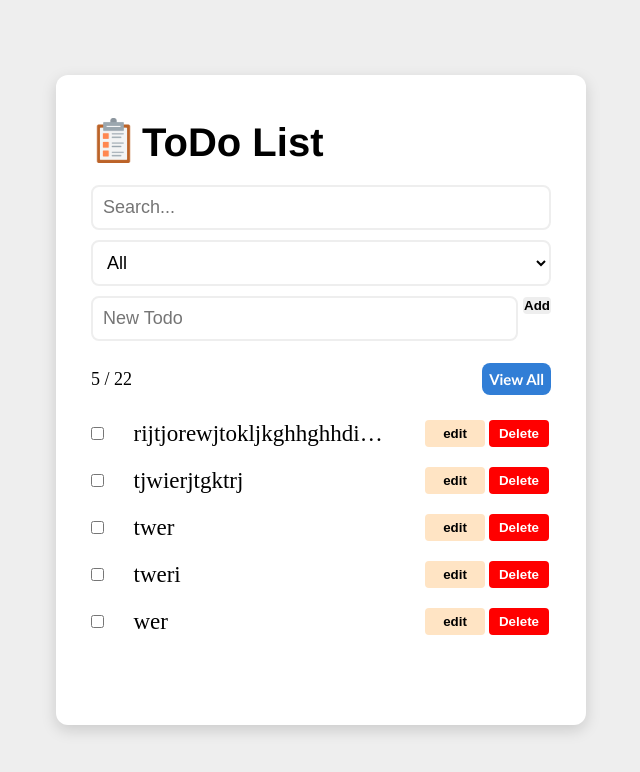
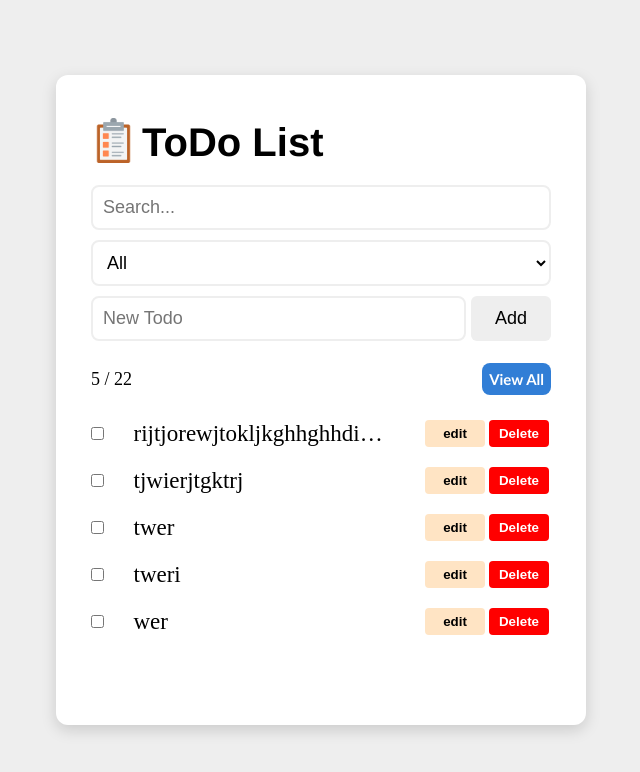
Before and after one commit to AvaniSujith/Todo-Typescript, a Vue app: page / in a window 1280 px wide. Shown: the top 772 px of the page, without its empty margins (319-959 px from the left). Built offline with nearby package versions, Linux system fonts and the light colour scheme; data requests are answered from the project's data file.

Commit message:
style: add button style issues

```diff
--- a/src/components/AddTask.vue
+++ b/src/components/AddTask.vue
@@ -43,7 +43,6 @@ const handleAddTask = () => {
 
     <div class="add-btn-container">
       <button
-        class="add-task-btn"
         :disabled="isAddButtonDisabled"
         @click="handleAddTask"
       >
@@ -75,7 +74,7 @@ button:disabled {
   color: #000;
 }
 
-.add-button {
+button {
   background-color: #317ed6;
   padding: 8px;
   font-size: 18px;
@@ -83,6 +82,7 @@ button:disabled {
   border-radius: 6px;
   color: #fff;
   width: 80px;
+  height: 100%;
 }
 
 .add-btn-container {
```
